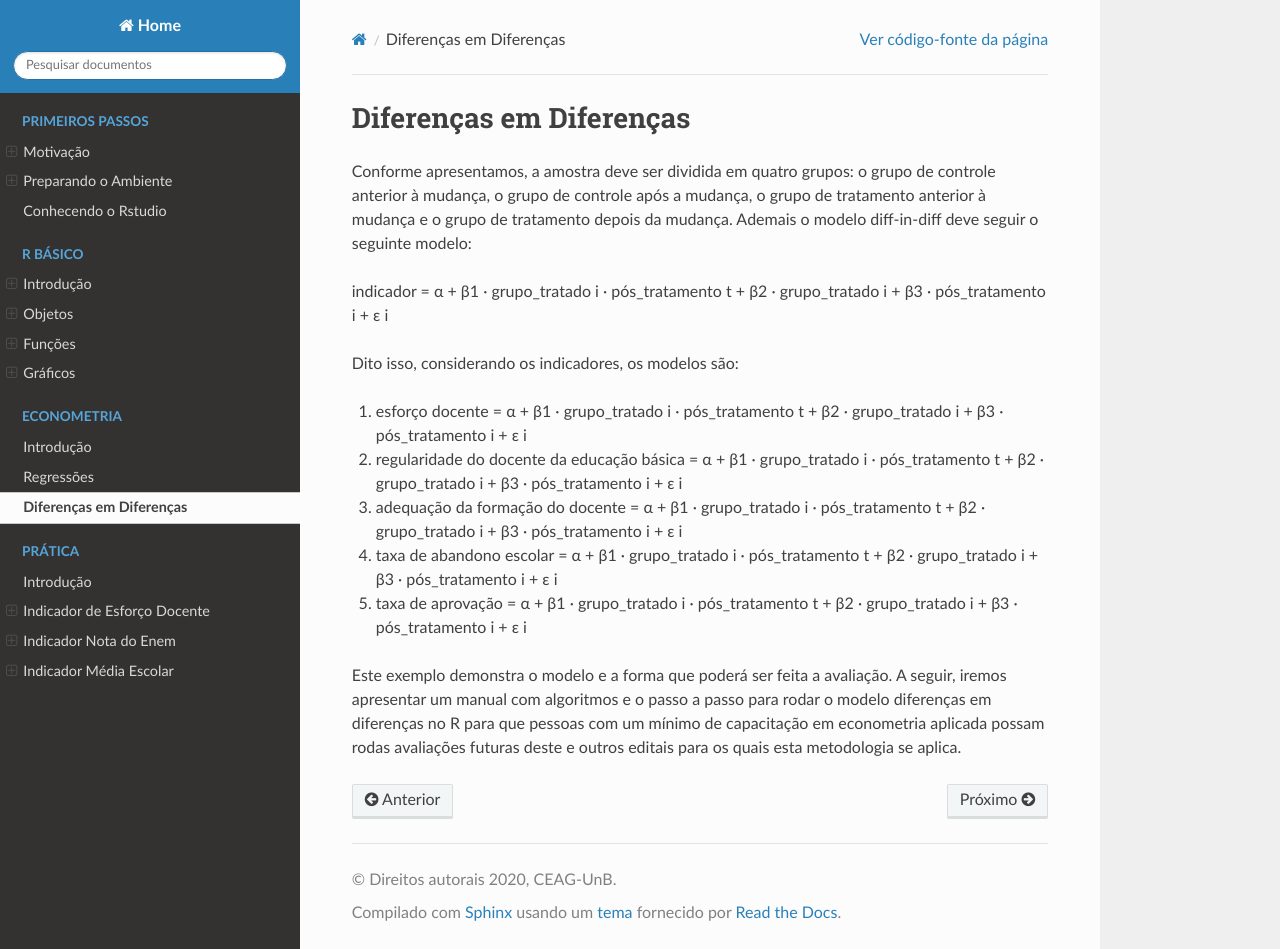
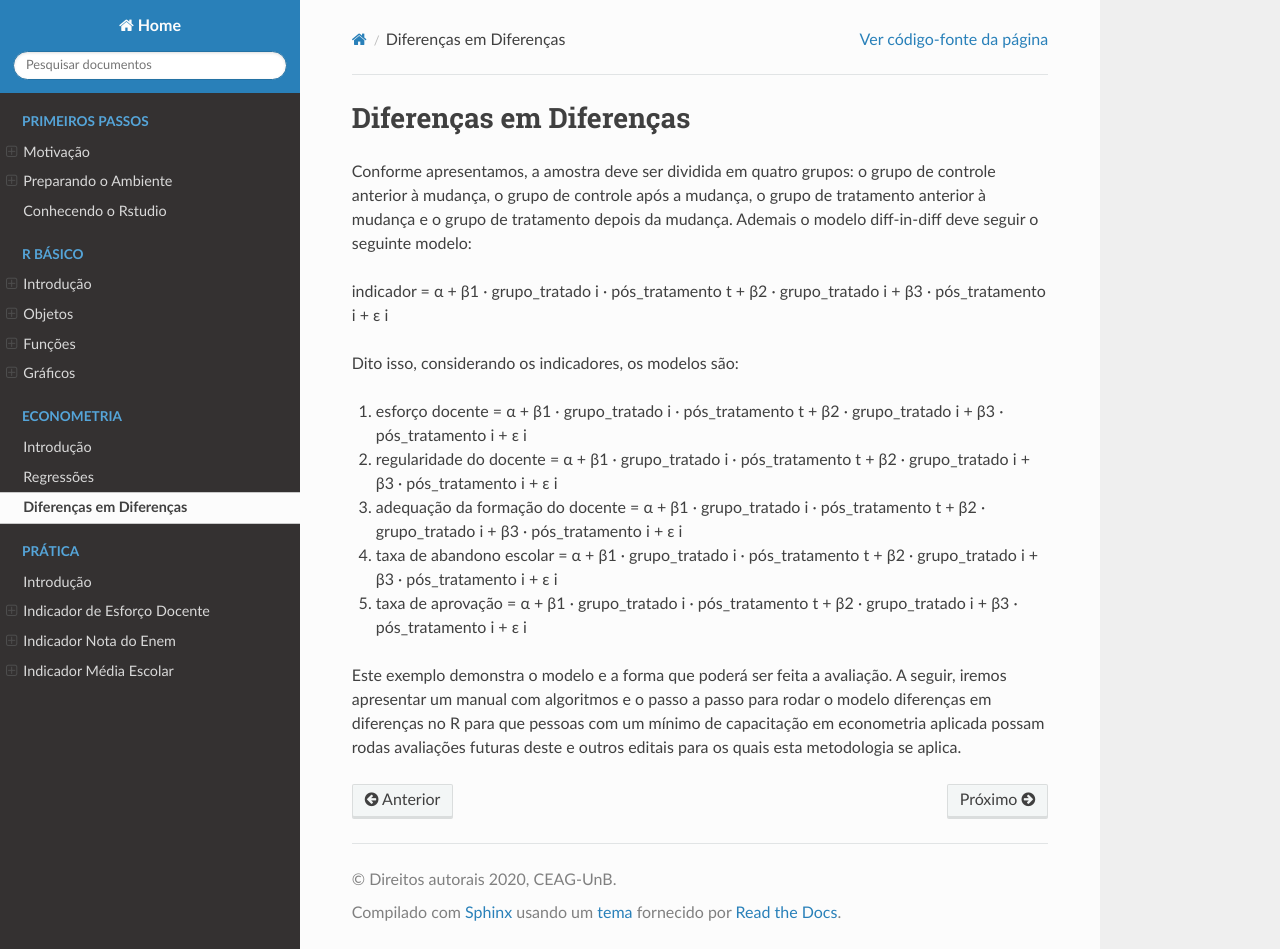
Before and after one commit to VitorGGs/manual-diff, a Sphinx documentation site: the page built from docs/econometria/did.rst, in a window 1280 px wide and 949 px high. Built offline with Sphinx 7.4.7 and the Read the Docs theme 2.0.0, drawn with Linux system fonts in a browser that asks for light colours.

Commit message:
Update did.rst

```diff
--- a/docs/econometria/did.rst
+++ b/docs/econometria/did.rst
@@ -10,7 +10,7 @@ Dito isso, considerando os indicadores, os modelos são:
 
 1.	esforço docente = α + β1 · grupo_tratado i · pós_tratamento t + β2 · grupo_tratado i + β3 · pós_tratamento i + ε i
 
-2.	regularidade do docente da educação básica = α + β1 · grupo_tratado i · pós_tratamento t + β2 · grupo_tratado i + β3 · pós_tratamento i + ε i
+2.	regularidade do docente = α + β1 · grupo_tratado i · pós_tratamento t + β2 · grupo_tratado i + β3 · pós_tratamento i + ε i
 
 3.	adequação da formação do docente = α + β1 · grupo_tratado i · pós_tratamento t + β2 · grupo_tratado i + β3 · pós_tratamento i + ε i
 
```
